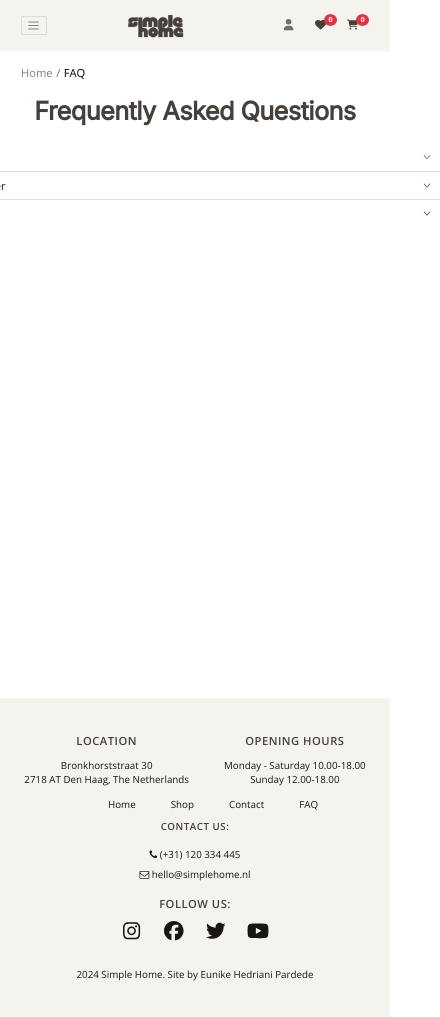
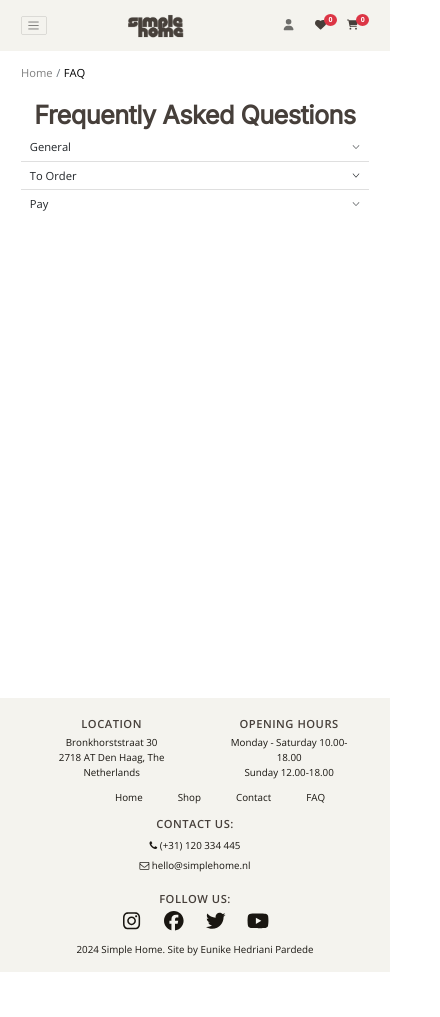
Before and after one commit to eunikehp/SimpleHome-react, a React (Create React App) app: page /faq in a window 390 px wide. Shown: the whole page, 440 px wide, since content can reach past the window. After the commit the page ends 972 px from the top, so only its background shows below. Built offline with nearby package versions, Linux system fonts and the light colour scheme; no server answers; the database is empty.

Commit message:
Adjust media queries

```diff
--- a/src/App.css
+++ b/src/App.css
@@ -390,10 +390,20 @@ p {
 }
 
 /* PRODUCT DETAILS */
+.product-box {
+  display: grid;
+  grid-template-columns: 50% 40%;
+  column-gap: 6rem;
+}
+
+.product-image img {
+  height: 40rem;
+}
+
 .product-details {
   display: flex;
   flex-direction: column;
-  width: auto;
+  width: 100%;
 }
 
 .product-category {
@@ -556,8 +566,8 @@ input {
 }
 
 /* ACCORDION */
-.accordion {
-  width: 70rem;
+.faq-accordion {
+  width: 100%;
 }
 
 .accordion-header button {
@@ -688,7 +698,8 @@ Instead, 1rem = 1em =16px */
     font-size: 43.75%;
   }
 
-  .grid-col-2 {
+  .grid-col-2,
+  .product-box  {
     gap: 2rem;
     grid-template-columns: 1fr;
   }
@@ -699,8 +710,8 @@ Instead, 1rem = 1em =16px */
   }
 
   .product-image img {
-    height: 50rem ;
-    width: auto;
+    height: 100%;
+    width: 100%;
     object-fit: cover;
   }
 
@@ -722,7 +733,8 @@ Instead, 1rem = 1em =16px */
 /* BELOW 544px (PHONES) */
 @media (max-width: 34em) {
   .grid-col-2,
-  .grid-col-3 {
+  .grid-col-3,
+  .product-box  {
     grid-template-columns: 1fr;
     gap: 0.5em;
   }
@@ -761,9 +773,15 @@ Instead, 1rem = 1em =16px */
     margin-bottom: 2rem;
   }
 
+  .heading-secondary,
+  .subheading {
+    margin: 0.5rem 0;
+  }
+
   .company-info {
     grid-template-columns: 1fr;
     text-align: center;
+    margin: 0
   }
   .column,
   .column-link,
@@ -798,6 +816,14 @@ Instead, 1rem = 1em =16px */
     width: auto;
     object-fit: cover;
   }
+
+  .cart-detail {
+    column-gap: 0.5rem;
+  }
+
+  .footer{
+    padding: 2rem;
+  }
 }
 
 /* BELOW 375px (PHONES) */
@@ -811,13 +837,15 @@ Instead, 1rem = 1em =16px */
   .carousel-item {
     max-height: 30rem;
   }
+
+  .features-icon {
+    margin: 1rem 0;
+  }
+
+
+
+
+
+
+
 }
-
-/* BELOW 320px (SMALL PHONES) */
-@media (max-width: 20em) {
-  html {
-    /* font-size: 4px;
-    4px/16px = 25% */
-    font-size: 25%;
-  }
-}
--- a/src/components/Footer.js
+++ b/src/components/Footer.js
@@ -39,7 +39,7 @@ const Footer = () => {
         </ul>
         <div className="contact">
           <div className="column">
-            <p className="subheading">Contact us:</p>
+            <span className="subheading">Contact us:</span>
             <div className="column-link">
               <a
                 role="button"
--- a/src/features/products/ProductDetail.js
+++ b/src/features/products/ProductDetail.js
@@ -61,7 +61,7 @@ const ProductDetail = ({ product }) => {
   // }
 
   return (
-    <div className="grid-col-2">
+    <div className="product-box">
       <div className="product-image">
         <img src={image} alt={name} style={{ width: "100%" }} />
       </div>
--- a/src/pages/FAQPage.js
+++ b/src/pages/FAQPage.js
@@ -26,7 +26,7 @@ const FAQPage = () => {
                     <h2 className='heading-secondary'>Frequently Asked Questions</h2>
                 </div>
                 <div className='column-center'>
-                    <Accordion flush open={open} toggle={toggle}>
+                    <Accordion flush open={open} toggle={toggle} className='faq-accordion'>
                         <AccordionItem>
                             <AccordionHeader targetId="1">General</AccordionHeader>
                             <AccordionBody accordionId="1">
```
Also changed, not shown: 2 other files (tests, documents, lock files or other folders).
